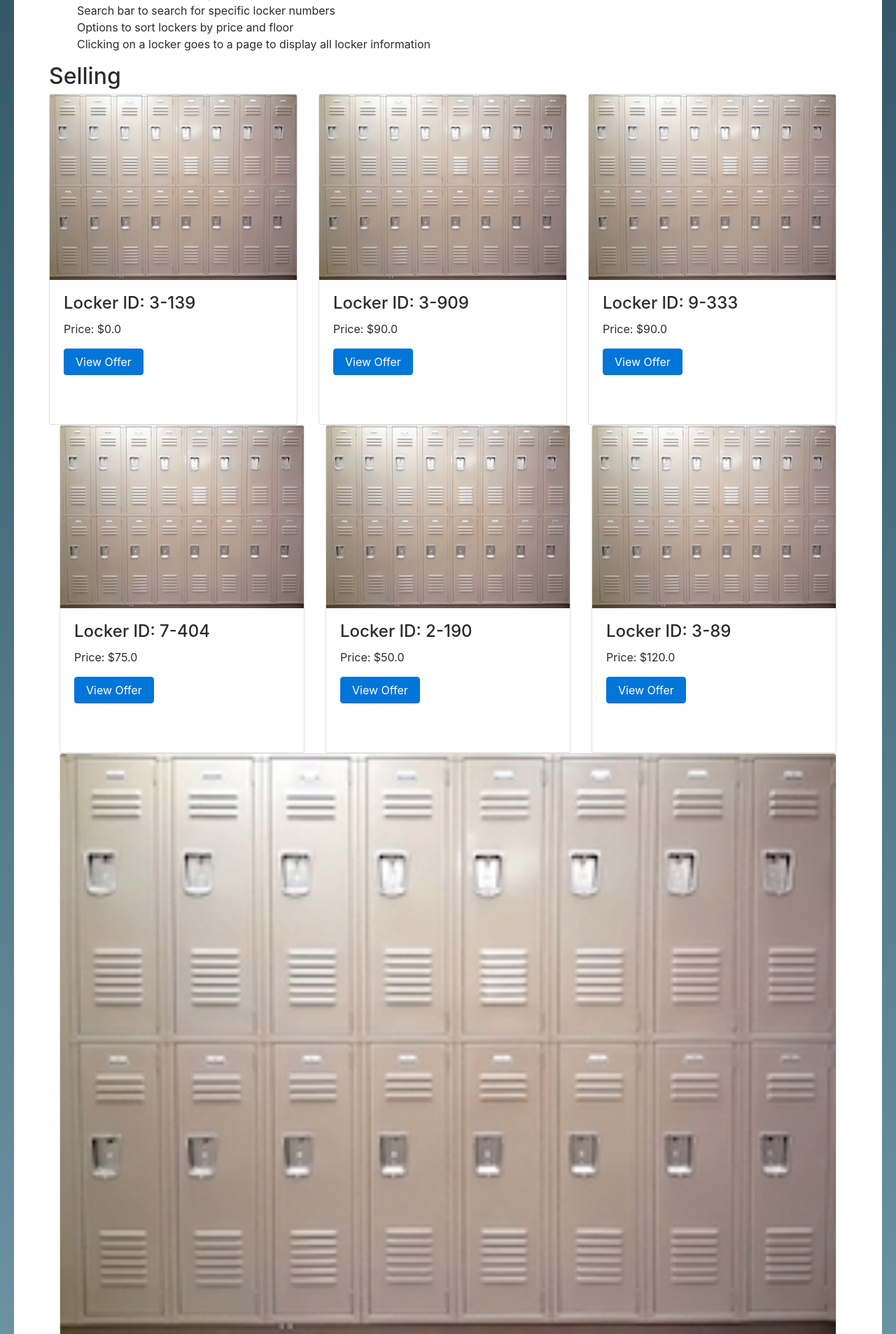
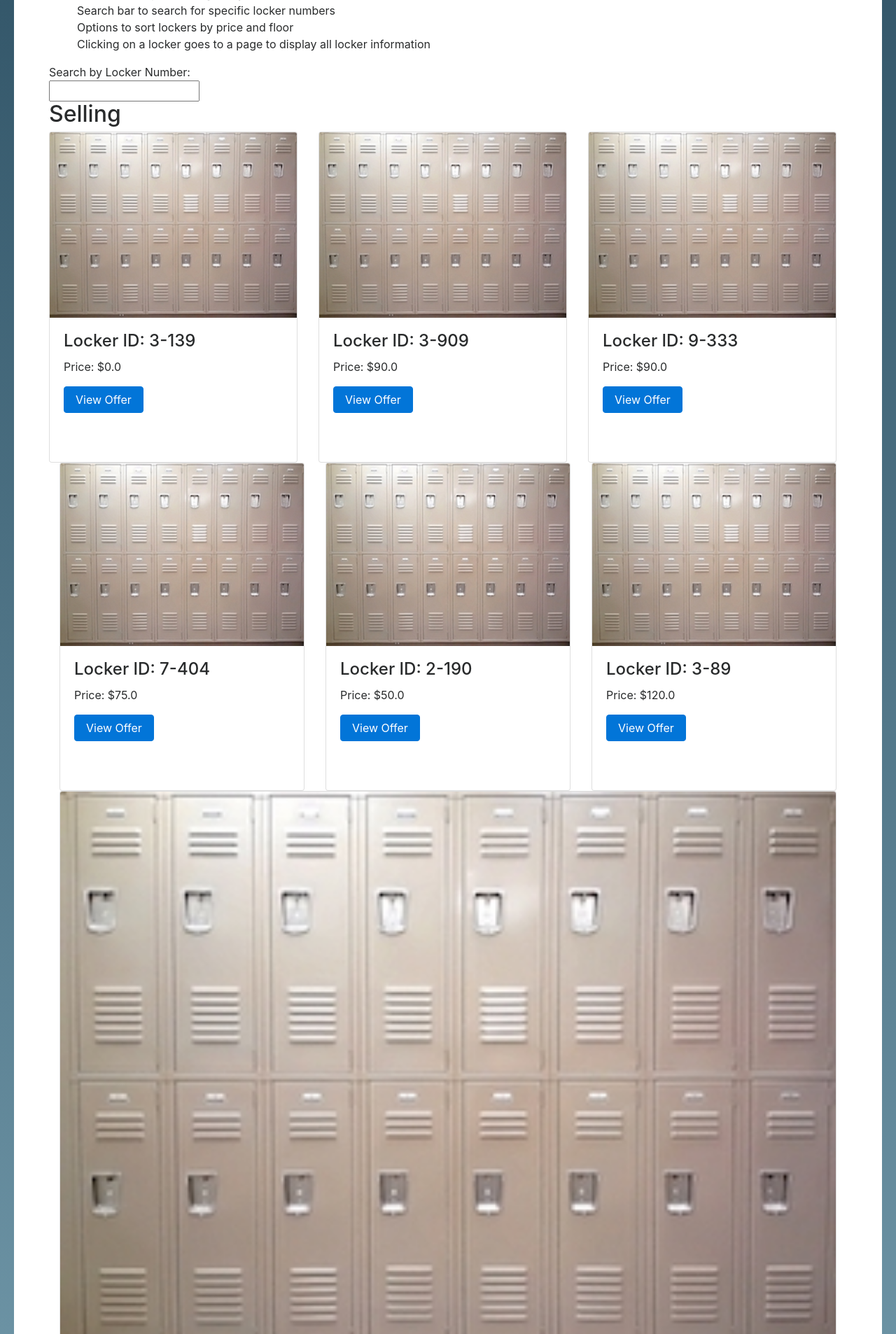
Before and after one commit to JamesSmith1202/somewhat_useful, a Flask app: page /offers in a window 1280 px wide. Shown: the part 89-1995 px from the top of the page at 70% size. Run offline with Flask 2, Linux system fonts and the light colour scheme; data comes from the database, SQL or seed files in the repository; both versions use the stored data as it was after the commit; some libraries are stand-ins or nearby versions.

Commit message:
got locker searchbar working

```diff
--- a/devlog.txt
+++ b/devlog.txt
@@ -78,3 +78,6 @@ got the interactive map completely working
 
 smithJ -- 2018-01-23 15:09:45
 added dropdown to edit menu
+
+smithJ -- 2018-01-23 20:56:43
+added searching by locker number
--- a/main/main.py
+++ b/main/main.py
@@ -101,7 +101,6 @@ def display():
             lockerList = lockers.get_lockers(session[USER_SESSION])
             if len(lockerList) == 0:
                 flash("You must add a locker to your account before you can trade")
-                return redirect(url_for("profile"))
             return render_template("display.html", offer = offers.get_offer(request.args.get("lockerID"),int(request.args.get("type"))), logged = is_logged(), current_user_email = session[USER_SESSION], data = data, lockers = lockerList)
         return render_template("display.html", offer = offers.get_offer(request.args.get("lockerID"),int(request.args.get("type"))), logged = is_logged(), data=data)
     else:
--- /dev/null
+++ b/main/static/filters.js
@@ -0,0 +1,18 @@
+var searchbar = document.getElementById("searchLocker");
+var cards = document.getElementsByClassName("card");
+
+var search = function(e){
+    var title;
+    var target = searchbar.value;
+    for (var i = 0; i < cards.length; i++){
+        title = cards[i].lastElementChild.childNodes[1].innerHTML.substr(11);
+        if (title.includes(target)){
+            cards[i].style.display = "block";
+        }
+        else{
+            cards[i].style.display = "none";
+        }
+    }
+}
+
+searchbar.addEventListener("change", search);
--- a/main/templates/display.html
+++ b/main/templates/display.html
@@ -60,7 +60,7 @@
 
 <b>Contact </b>
 <form method="POST" action='{{"/display?lockerID="~offer["lockerID"] + "&type="~offer["type"]}}'>
-  <input type="text" name="to" value={{offer["email"]}}><br>
+  <input type="text" readonly="readonly" name="to" value={{offer["email"]}}><br>
   <input type="text" name="subject" placeholder="Subject"><br>
   <input type="text" name="message" placeholder="Message"><br>
   <input type="submit" name="email" value="Send Email">
--- a/main/templates/offers.html
+++ b/main/templates/offers.html
@@ -7,6 +7,11 @@
         <li>Options to sort lockers by price and floor</li>
         <li>Clicking on a locker goes to a page to display all locker information</li>
 </ul>
+
+Search by Locker Number:
+<br>
+<input type="text" id= "searchLocker" name="searchLocker">
+<script type="text/javascript" src="/static/filters.js"></script>
 
 <h2>Selling</h2>
 
```
Also changed, not shown: main/utils/database.db.
